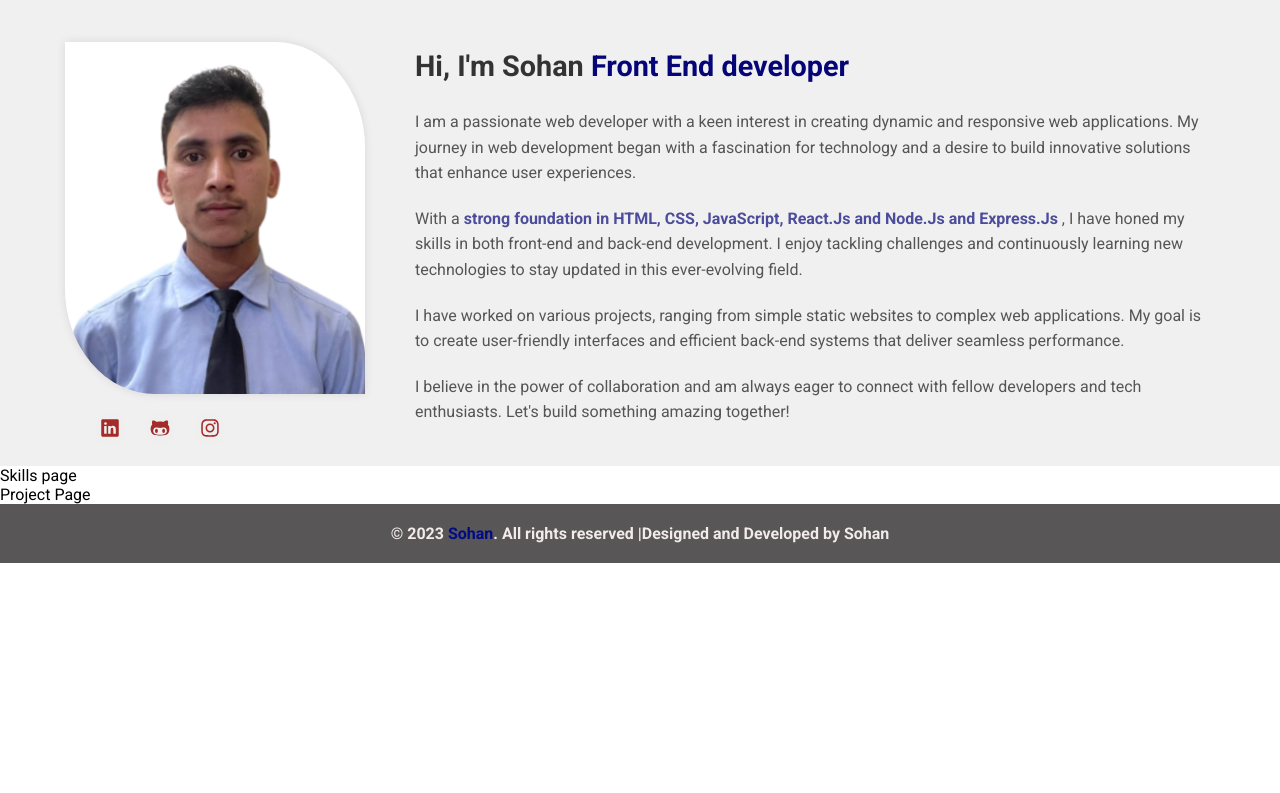
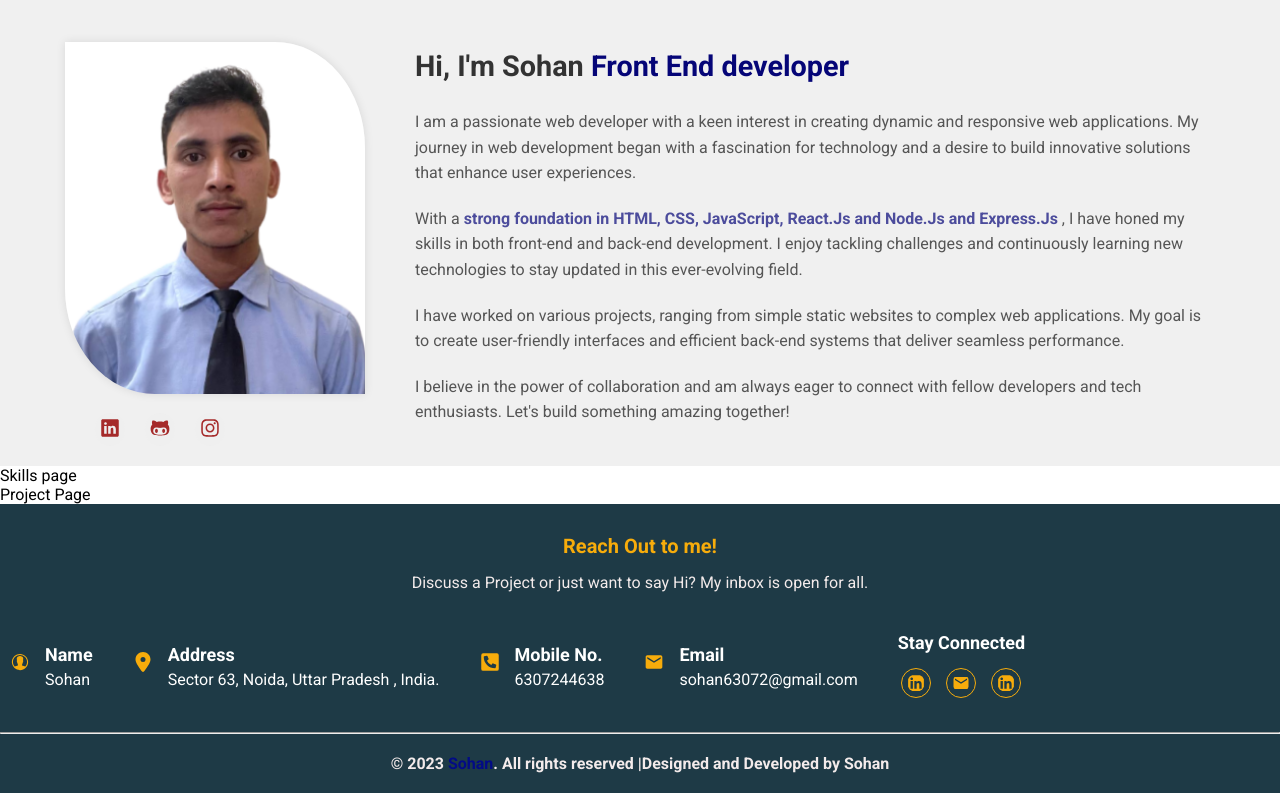
Before and after one commit to Sohan1443/MyPortfolio, a React (Vite) app: page / in a window 1280 px wide. Shown: the part 936-1729 px from the top of the page. Before the commit the page ends 1499 px from the top, so only its background shows below. Built offline with nearby package versions, Linux system fonts and the light colour scheme.

Commit message:
git commit

```diff
--- a/src/components/Footer.jsx
+++ b/src/components/Footer.jsx
@@ -1,9 +1,69 @@
 import React from 'react'
 import '../styles/footer.CSS'
+import { IoIosContact } from "react-icons/io";
+import { FaLocationDot } from "react-icons/fa6";
+import { MdEmail } from "react-icons/md";
+import { FaPhoneSquareAlt, FaLinkedin } from "react-icons/fa";
+import { Link } from 'react-router-dom';
 export default function Footer() {
   return (
     <>
+      <div className="footer-contact">
+        <div className="ftCnt">
+          <h3>Reach Out to me!</h3>
+          <p>Discuss a Project or just want to say Hi? My inbox is open for all.</p>
+        </div>
+        <div className="contactMe">
+          <div className='name-sec'>
+            <div>
+              <IoIosContact className='icons' />
+            </div>
+            <div>
+              <h5>Name</h5>
+              <p>Sohan</p>
+            </div>
+          </div>
+          <div className="address">
+            <div>
+              <FaLocationDot className='icons' />
+            </div>
+            <div>
+              <h5>Address</h5>
+              <p>Sector 63, Noida, Uttar Pradesh , India.</p>
+            </div>
+          </div>
 
+          <div className="phone">
+            <div>
+              < FaPhoneSquareAlt className='icons' />
+            </div>
+            <div>
+              <h5>Mobile No.</h5>
+              <p><Link>6307244638</Link></p>
+            </div>
+          </div>
+          <div className="email">
+            <div>
+              < MdEmail className='icons' />
+            </div>
+            <div>
+              <h5>Email</h5>
+              <p><Link>sohan63072@gmail.com</Link></p>
+            </div>
+          </div>
+          <div className="socialMedia">
+            <h5>Stay Connected</h5>
+            <div>
+              <Link> < FaLinkedin className='icons-media' /> </Link>
+              <Link>  < MdEmail className='icons-media' /></Link>
+              <Link> < FaLinkedin className='icons-media' /> </Link>
+
+            </div>
+          </div>
+        </div>
+
+      </div>
+      <hr className='line' />
       <div className="footer-content">
         <p>© 2023 <span>Sohan</span>. All rights reserved | </p>
         <p> Designed and Developed by Sohan</p>
--- a/src/styles/footer.css
+++ b/src/styles/footer.css
@@ -1,14 +1,102 @@
-.footer-content{
+.footer-content {
     display: flex;
     justify-content: center;
     align-items: center;
     font-weight: 600;
     padding: 20px;
-    background-color: #585656;
+    background-color: rgb(30, 58, 70);
     color: #f3ebeb;
+    flex-wrap: wrap;
 
 }
-.footer-content span{
+
+.footer-content span {
     color: rgb(2, 11, 134);
     font-weight: 600;
 }
+.footer-contact{
+    background-color: rgb(30, 58, 70);
+    padding-top: 20px;
+
+}
+.ftCnt{
+    text-align: center;
+}
+.ftCnt h3 {
+    font-size: 20px;
+    padding: 10px 0px;
+    color: #f7ac0b;
+}
+.ftCnt p {
+    font-size: 16px;
+    padding: 5px 10px;
+    color: #f3ebeb;
+}
+
+
+
+
+
+.contactMe {
+    display: flex;
+    justify-content: start;
+    align-items: center;
+    gap: 40px;
+    flex-wrap: wrap;
+    padding: 30px 10px;
+    background-color:rgb(30, 58, 70);
+    color: #ffff;
+}
+.contactMe a{
+    text-decoration: none;
+    color: #ffff;
+}
+.name-sec,
+.address,
+.email,.phone {
+    display: flex;
+    justify-content: center;
+    align-items: center;
+    gap: 15px;
+}
+
+.contactMe h5 {
+    font-size: 18px;
+    padding: 5px 0px;
+}
+
+.icons {
+    font-size: 20px;
+    color: #f7ac0b;
+}
+
+.line {
+    width: 100%;
+    height: 1px;
+    background-color: #f7ac0b;
+
+}
+
+.socialMedia div {
+    display: flex;
+    justify-content: center;
+    align-items: center;
+    gap: 15px;
+    padding-top: 10px;
+
+}
+
+
+.icons-media{
+    color: #f7ac0b;
+    padding: 5px;
+    border: 1px solid #f7ac0b;
+    font-size: 30px;
+    border-radius: 50%;
+}
+.icons-media:hover {
+    color: #ffff;
+    background-color: #f7ac0b;
+    border: 1px solid #ffff;
+    transition: 0.3s ease-in-out;
+}
```
